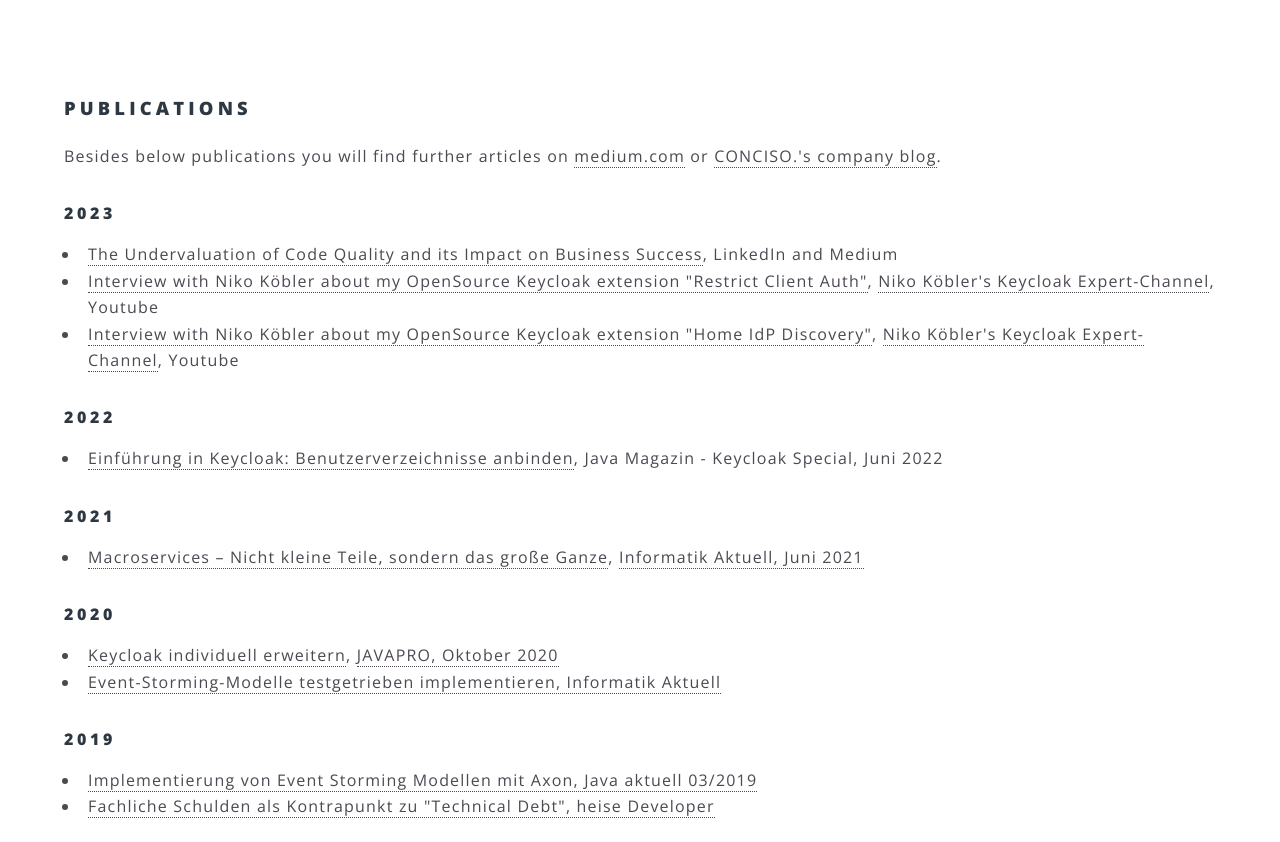
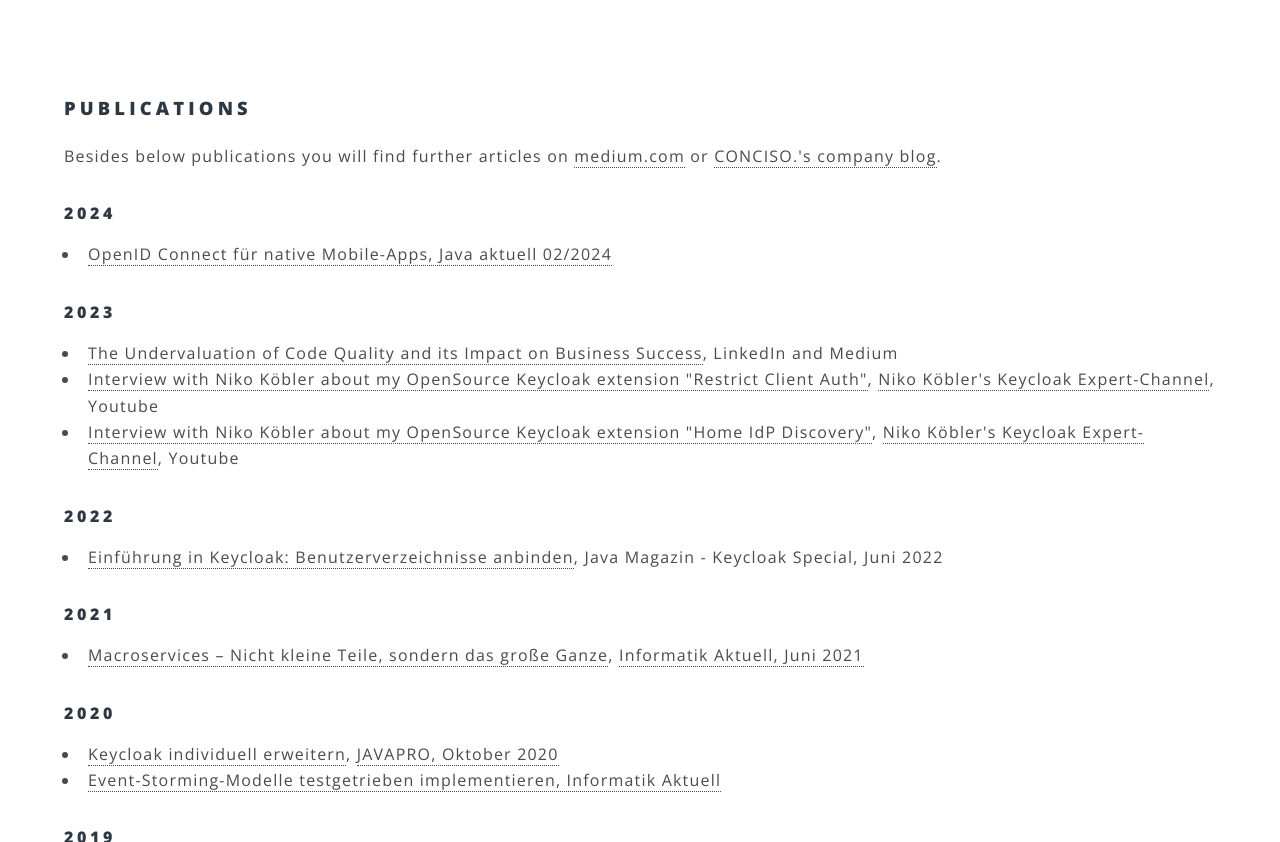
Before and after one commit to sventorben/sventorben.de, a Jekyll site: the page built from publications.html, in a window 1280 px wide and 900 px high, scrolled down 339 px, cut to the strip 58-900 px from the top of the window. Built offline with Jekyll 4.4.1, drawn with Linux system fonts in a browser that asks for light colours.

Commit message:
Update publications.html

```diff
--- a/publications.html
+++ b/publications.html
@@ -6,6 +6,10 @@
 ---
 <p>Besides below publications you will find further articles on <a href="https://medium.com/@sventorben" target="_blank">medium.com</a> or <a href="https://conciso.de/author/sven-torben" target="_blank">CONCISO.'s company blog</a>.</p>
 
+	<h4>2024</h4>
+	<ul>
+		<li><a href="https://www.ijug.eu/de/java-aktuell/zeitschrift/java-aktuell-archiv/detailansicht-java-aktuell/java-aktuell-2-24-mobile/" target="_blank">OpenID Connect für native Mobile-Apps, Java aktuell 02/2024</a></li>
+	</ul>
         <h4>2023</h4>
 	<ul>
 		<li><a href="https://sventorben.medium.com/the-undervaluation-of-code-quality-and-its-impact-on-business-success-cc3bcaaa42b8" target="_blank">The Undervaluation of Code Quality and its Impact on Business Success</a>, LinkedIn and Medium</li>
```
